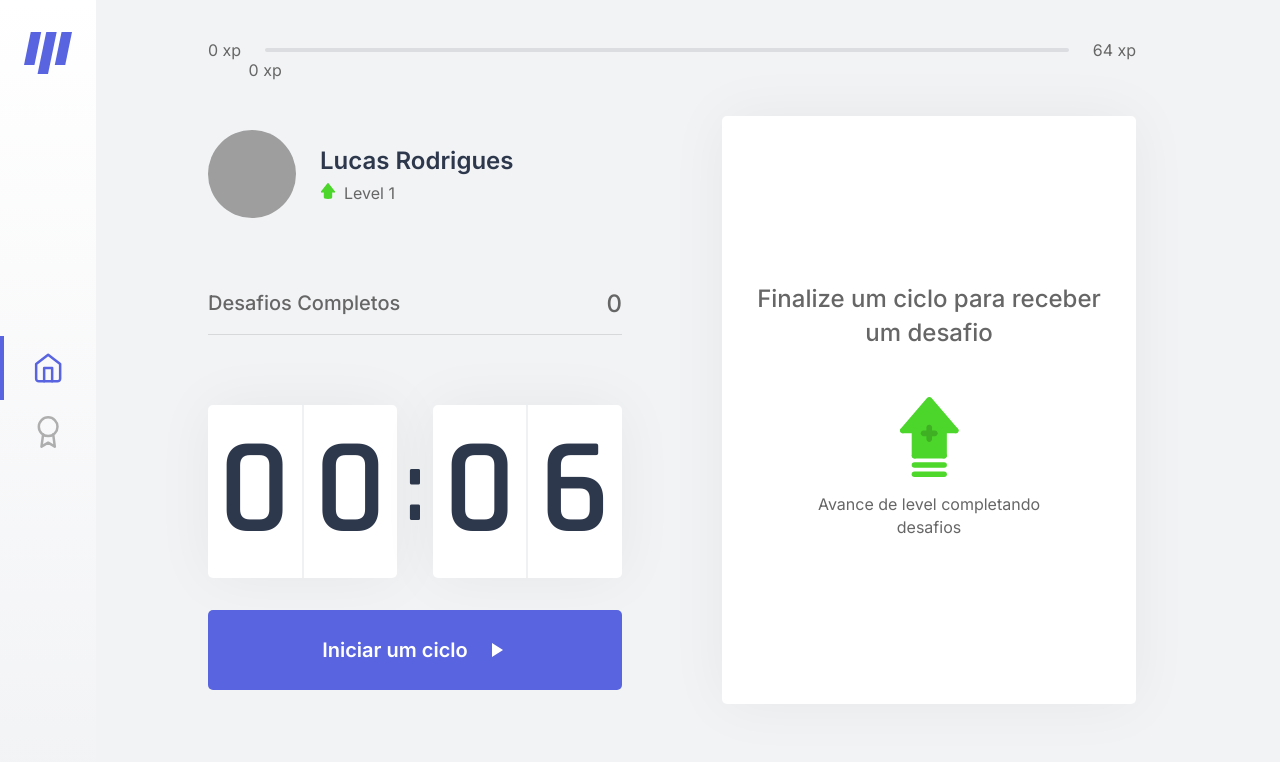
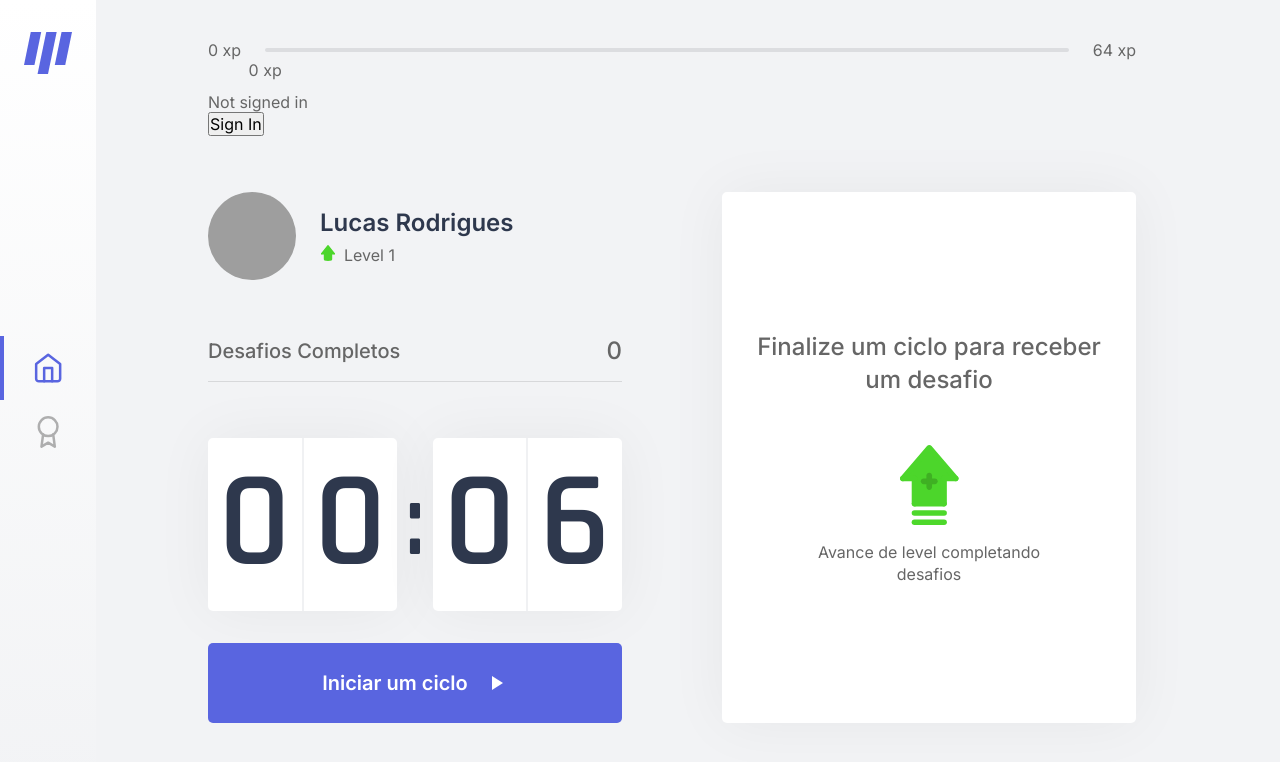
Before and after one commit to LucasSousa09/nlw04-moveit, a Next.js app: page / in a window 1280 px wide. Shown: the top 762 px of the page. Built offline with nearby package versions, Linux system fonts and the light colour scheme; no server answers; grey boxes are pictures that could not be loaded.

Commit message:
implementating auth

```diff
--- a/package.json
+++ b/package.json
@@ -11,12 +11,14 @@
     "js-cookie": "^2.2.1",
     "mongodb": "^3.6.4",
     "next": "10.0.7",
+    "next-auth": "^3.10.0",
     "react": "17.0.1",
     "react-dom": "17.0.1"
   },
   "devDependencies": {
     "@types/js-cookie": "^2.2.6",
     "@types/mongodb": "^3.6.8",
+    "@types/next-auth": "^3.1.25",
     "@types/node": "^14.14.31",
     "@types/react": "^17.0.2",
     "@types/react-dom": "^17.0.1",
--- a/src/pages/_app.tsx
+++ b/src/pages/_app.tsx
@@ -1,9 +1,12 @@
+import { Provider } from 'next-auth/client'
 import '../styles/global.css'
 import React from 'react'
 
 function MyApp({ Component, pageProps }) {
   return (
-    <Component {...pageProps} />
+    <Provider session={pageProps.session}>
+      <Component {...pageProps} />
+    </Provider>
   )
 }
 
--- a/src/pages/index.tsx
+++ b/src/pages/index.tsx
@@ -1,14 +1,15 @@
 import Head from 'next/head'
 import { GetServerSideProps } from 'next'
-import { useContext, useEffect, useState } from 'react'
+import { signIn, signOut, useSession } from 'next-auth/client'
 
 import { Section } from '../components/Section'
 import { SideBar } from '../components/SideBar'
 import { ExperienceBar } from '../components/ExperienceBar'
-import { CountdownContext, CountdownProvider } from '../contexts/CountdownContext'
+import { CountdownProvider } from '../contexts/CountdownContext'
 import { ChallengesProvider } from '../contexts/ChallengesContext'
 
 import styles from '../styles/pages/Home.module.css'
+import React from 'react'
 
 interface HomeProps {
   level: number;
@@ -17,6 +18,8 @@ interface HomeProps {
 }
 
 export default function Home(props: HomeProps) {
+  const [session, loading] = useSession()
+
   return (
     <ChallengesProvider
       level={props.level}
@@ -30,6 +33,28 @@ export default function Home(props: HomeProps) {
             <title>Início | move.it</title>
           </Head>
           <ExperienceBar />
+          <div style={{ marginTop: '2rem' }}>
+            {!session && (
+              <>
+                Not signed in <br />
+                <button onClick={(): Promise<void> => signIn("auth0")}>Sign In</button>
+              </>
+            )}
+            {session && (
+              <>
+                Signed in as {session.user.email} <br />
+                <button onClick={(): Promise<void> => signOut()}>Sign Out</button>
+              </>
+
+            )
+            }
+            {loading && (
+              <div>
+                <h1>Carregando</h1>
+              </div>
+            )}
+          </div>
+
           <CountdownProvider>
             <Section />
           </CountdownProvider>
```
Also changed, not shown: src/pages/api/auth/[...nextauth].tsx (added, +15 -0 lines), 1 other file (tests, documents, lock files or other folders).
